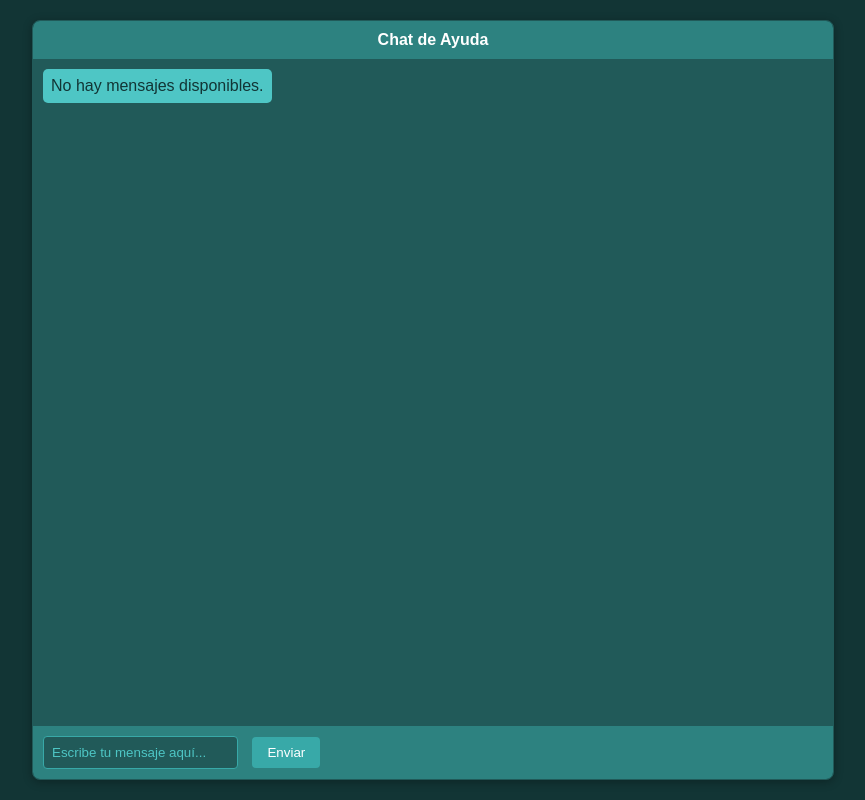
After one commit to CloudSphere-Web/Reto-1-Gestion-del-Conocimiento, a PHP site: page /view/ayuda/ayudaDeprecated.html.php in a window 1280 px wide. The commit adds this page. Shown: the whole page, without its empty margins (207-1072 px from the left). Run offline with PHP 8.4, Linux system fonts and the light colour scheme.

Commit message:
chat finalizado

```diff
--- a/Codigo/assets/css/ayuda.css
+++ b/Codigo/assets/css/ayuda.css
@@ -1,17 +1,34 @@
+/* Asegura que la página ocupe toda la altura */
+html, body {
+    height: 100%;
+    margin: 0;
+    padding: 0;
+}
+
+/* Cuerpo principal de la página */
 body {
     font-family: Arial, sans-serif;
-    margin: 0;
-    padding: 0;
     background-color: #123535;
+    display: flex;
+    flex-direction: column;
 }
+
+/* Contenedor del chat */
 .chat-container {
-    max-width: 400px;
+    max-width: 800px;
     margin: 20px auto;
     border: 1px solid #215A59;
     border-radius: 8px;
     overflow: hidden;
-    box-shadow: 0 2px 10px rgba(0,0,0,0.3);
+    box-shadow: 0 2px 10px rgba(0, 0, 0, 0.3);
+    flex-grow: 1; /* Permite que el contenedor de chat crezca */
+    width: 100%;
+    display: flex;
+    flex-direction: column;
+    min-height: 300px; /* Mínima altura */
 }
+
+/* Estilos de la cabecera del chat */
 .chat-header {
     background-color: #2D8280;
     color: white;
@@ -19,32 +36,52 @@ body {
     text-align: center;
     font-weight: bold;
 }
+
+/* Estilos de los mensajes */
 .chat-messages {
-    height: 300px;
+    flex-grow: 1; /* Hace que los mensajes ocupen el espacio restante */
     overflow-y: auto;
     padding: 10px;
     background-color: #215A59;
+    display: flex;
+    flex-direction: column;
+    gap: 10px;
+    align-items: flex-start; /* Asegura que los mensajes se alineen correctamente */
 }
+
+/* Estilo para los mensajes */
 .message {
-    margin-bottom: 10px;
     padding: 8px;
     border-radius: 5px;
     max-width: 80%;
+    word-wrap: break-word;
 }
+
+/* Mensaje del usuario (alineado a la derecha) */
 .user-message {
     background-color: #38A9A8;
     color: white;
-    margin-left: auto;
+    margin-left: auto; /* Esto asegura que el mensaje se alinee a la derecha */
+    text-align: right; /* Alineación del texto a la derecha */
 }
+
+/* Mensaje del soporte (alineado a la izquierda) */
 .support-message {
     background-color: #4EC6C5;
     color: #123535;
+    margin-right: auto; /* Esto asegura que el mensaje se alinee a la izquierda */
+    text-align: left; /* Alineación del texto a la izquierda */
 }
+
+
+/* Estilos del área de entrada de texto */
 .chat-input {
     display: flex;
     padding: 10px;
     background-color: #2D8280;
 }
+
+
 .chat-input input {
     flex-grow: 1;
     padding: 8px;
--- /dev/null
+++ b/Codigo/view/ayuda/ayudaDeprecated.html.php
@@ -0,0 +1,71 @@
+<?php
+// Obtener el correo electrónico del usuario desde la cookie
+$userEmail = isset($_COOKIE['email_usuario']) ? $_COOKIE['email_usuario'] : null;
+//print_r($dataToView['data']);
+//print_r($dataToView['data']['mensajes']['user']);
+//print_r($dataToView['data']['user_id']);
+//
+//// Acceder al ID del usuario que envió el mensaje
+//foreach ($dataToView['data']['mensajes'] as $mensaje) {
+//    $userId = $mensaje['user']; // Aquí obtenemos el ID del usuario
+//    echo "El ID del usuario que envió el mensaje es: " . $userId . "<br>";
+//}
+?>
+
+<!DOCTYPE html>
+<html lang="es">
+<head>
+    <meta charset="UTF-8">
+    <meta name="viewport" content="width=device-width, initial-scale=1.0">
+    <title>Chat de Ayuda</title>
+    <link rel="stylesheet" href="assets/css/ayuda.css">
+</head>
+<body>
+<div class="chat-container">
+    <div class="chat-header">
+        Chat de Ayuda
+    </div>
+    <div class="chat-messages">
+        <?php if (isset($dataToView['data']['mensajes']) && is_array($dataToView['data']['mensajes'])): ?>
+            <?php foreach ($dataToView['data']['mensajes'] as $mensaje):?>
+                <div class="message <?php echo $mensaje['user'] == $dataToView['data']['user_id'] ? 'user-message' : 'support-message'; ?>">
+<!--                    <div class="message --><?php //echo $dataToView['data']['user_details']['id'] == $dataToView['data']['user_id'] ? 'user-message' : 'support-message'; ?><!--">-->
+
+                    <div class="message-header">
+                        <!-- Mostrar la foto de perfil -->
+                        <img src="<?php echo htmlspecialchars($mensaje['user_details']['foto_perfil'], ENT_QUOTES, 'UTF-8'); ?>" alt="Foto de perfil" class="profile-img">
+                        <!-- Mostrar nombre y apellidos -->
+                        <span class="user-name">
+                            <?php echo htmlspecialchars($mensaje['user_details']['nombre'], ENT_QUOTES, 'UTF-8') . ' ' . htmlspecialchars($mensaje['user_details']['apellidos'], ENT_QUOTES, 'UTF-8'); ?>
+                        </span>
+                    </div>
+                    <div class="message-body">
+                        <!-- Mostrar el mensaje -->
+                        <?php echo htmlspecialchars($mensaje['message'], ENT_QUOTES, 'UTF-8'); ?>
+                    </div>
+                </div>
+            <?php endforeach; ?>
+        <?php else: ?>
+            <div class="message support-message">
+                No hay mensajes disponibles.
+            </div>
+        <?php endif; ?>
+    </div>
+
+    <div class="chat-input">
+        <form action="index.php?controller=ayuda&action=insertMessage" method="POST">
+            <input type="text" name="message" placeholder="Escribe tu mensaje aquí...">
+            <button type="submit">Enviar</button>
+        </form>
+    </div>
+</div>
+
+<!--<script>-->
+<!--    setInterval(function() {-->
+<!--        location.reload();  // Recarga la página-->
+<!--    }, 1000);  // 1000 milisegundos = 1 segundo-->
+<!--</script>-->
+
+
+</body>
+</html>
```
Also changed, not shown: other parts of Codigo/assets/css/ayuda.css (+37 -0 lines), Codigo/controller/AyudaController.php (+88 -6 lines), Codigo/model/Chat.php (+53 -5 lines), Codigo/view/ayuda/ayuda.html.php (+62 -12 lines), Codigo/uploads/Gbu1Zq3W4Aw3qd5.jpeg (added), Codigo/uploads/La_Promesa_de_Naruto.png (added).
